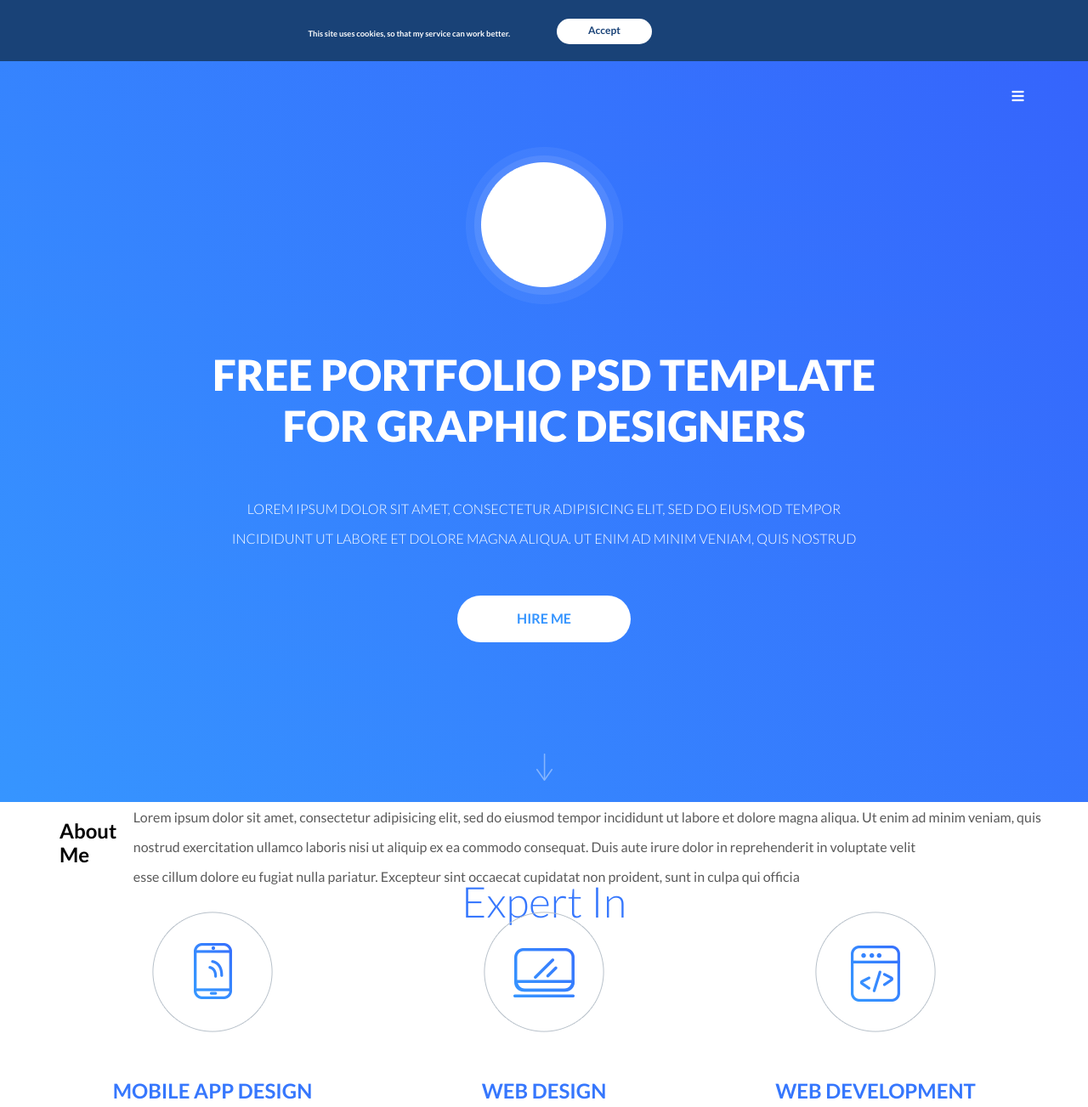
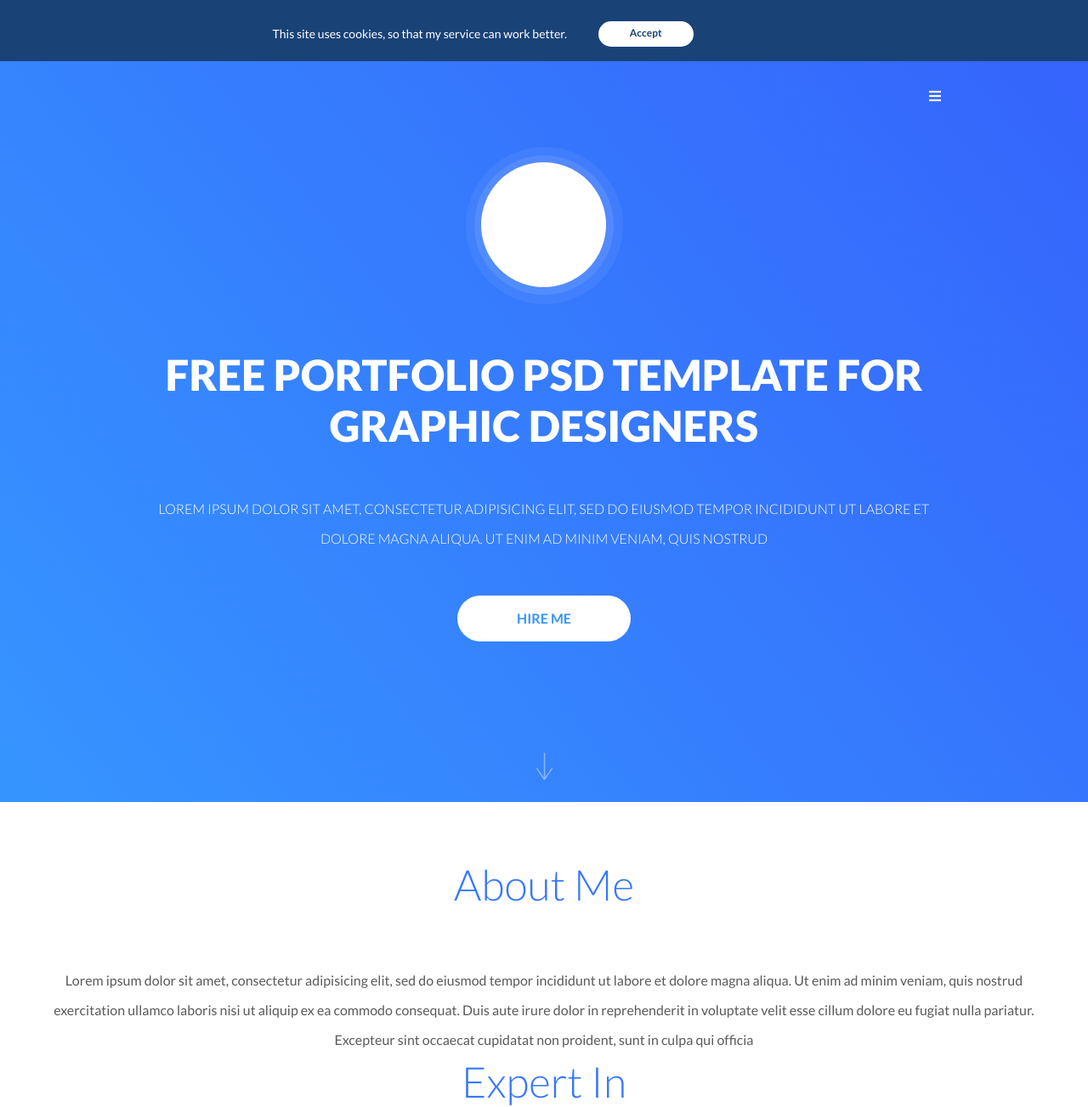
Before and after one commit to frontend-6/Banana, a plain HTML site: page index.html in a window 1280 px wide. Shown: the top 1303 px of the page at 85% size. Drawn offline with Linux system fonts and the light colour scheme.

Commit message:
banana fixed first 3 sections

```diff
--- a/css/style.css
+++ b/css/style.css
@@ -8,6 +8,13 @@ h1 {
     line-height: 24px;
     /* Приближение из-за подстановки шрифтов */
     text-align: center;
+}
+
+h2 {
+    color: #3677fd;
+font-size: 50px;
+font-weight: 300;
+line-height: 35px;
 }
 
 h3 {
@@ -30,6 +37,7 @@ p {
 
 body {
     font-family: 'Lato', sans-serif;
+    text-align: center;
    /* background-image: url(../psd/Eskulap\ Template-Symu_co.png);
     background-position: top;*/
 }
@@ -46,6 +54,8 @@ a {
 #cookies {
     height: 72px;
     background-color: #194277;
+    position: sticky;
+    position: -webkit-sticky;
 }
 
 .cookies {
@@ -53,7 +63,7 @@ a {
     margin-top: 22px;
 }
 
-.cookies__text {
+.cookies__text h6{
     color: white;
     font-size: 14px;
     font-weight: 400;
@@ -67,13 +77,7 @@ a {
     line-height: 16px;
     text-align: center;
     padding-top: 6px;
-}
-
-.button--small {
-    width: 112px;
-    height: 30px;
-    background-color: white;
-    border-radius: 15px;
+    margin-top: 3px;
 }
 
 #welcome {
@@ -120,10 +124,24 @@ a {
 }
 
 .button {
-    width: 204px;
-height: 55px;
 background-color: white;
-border-radius: 28px;
+border: none;
+}
+
+.button--primary {
+    padding: 12px 70px;
+    border-radius: 28px;
+}
+
+
+.button:hover {
+    background-color: lightblue;
+}
+
+.button--small {
+    width: 112px;
+height: 30px;
+    border-radius: 15px;
 }
 
 .flex-container .welcome__link {
@@ -136,6 +154,15 @@ padding-top: 12px;
 margin-bottom: 131px;
 }
 
+#about_me {
+    padding: 50px;
+}
+
+#about_me h2 {
+    margin: 0;
+    margin-top: 30px;
+}
+
 
 .panel{
     text-align: center;
--- a/index.html
+++ b/index.html
@@ -23,13 +23,13 @@
         <div class="container">
             <div class="row">
                 <div class="cookies d-flex flex-row justify-content-center">
-                    <div class="col-3">
+                    <div class="col-4">
                         <div class="cookies__text">
                             <h6>This site uses cookies, so that my service can work better.</h6>
                         </div>
                     </div>
                     <div class="col-3">
-                        <div class="cookies__link button--small">
+                        <div class="cookies__link button button--small">
                             <a href="javascript:void(0)">Accept</a>
                         </div>
                     </div>
@@ -41,7 +41,7 @@
     <section id="welcome">
         <div class="container">
             <div class="row">
-                <div class="col">
+                <div class="col-10 offset-1">
                     <div class="flex-container d-flex flex-column align-items-center justify-content-between">
                         <div class="welcome__menu">
                             <i class="fas fa-bars"></i>
@@ -50,14 +50,14 @@
                             <img src="images/circle.png" alt="circle">
                         </div>
                         <div class="welcome__header">
-                            <h1>free portfolio PSD template<br>FOR GRAPHIC designerS</h1>
+                            <h1>free portfolio PSD template FOR GRAPHIC designerS</h1>
                         </div>
                         <div class="welcome__text">
-                            <p>Lorem ipsum dolor sit amet, consectetur adipisicing elit, sed do eiusmod tempor<br>
+                            <p>Lorem ipsum dolor sit amet, consectetur adipisicing elit, sed do eiusmod tempor
                                 incididunt
                                 ut labore et dolore magna aliqua. Ut enim ad minim veniam, quis nostrud</p>
                         </div>
-                        <div class="welcome__link button">
+                        <div class="welcome__link button button--primary">
                             <a href="javascript:void(0)">HIRE ME</a>
                         </div>
                         <div class="welcome__arrow">
@@ -72,25 +72,27 @@
     <section id="about_me">
         <div class="container">
             <div class="row">
-                <div class="col">
+                <div class=" d-flex flex-column">
+                <div class="col-10 offset-1">
                     <div class="about_me__header">
                         <h2>About Me</h2>
                     </div>
                 </div>
                 <div class="about_me__text">
                     <p>Lorem ipsum dolor sit amet, consectetur adipisicing elit, sed do eiusmod tempor incididunt ut
-                        labore et dolore magna aliqua. Ut enim ad minim veniam, quis<br>
+                        labore et dolore magna aliqua. Ut enim ad minim veniam, quis
                         nostrud exercitation ullamco laboris nisi ut aliquip ex ea commodo consequat. Duis aute irure
-                        dolor in reprehenderit in voluptate velit<br>
+                        dolor in reprehenderit in voluptate velit
                         esse cillum dolore eu fugiat nulla pariatur. Excepteur sint occaecat cupidatat non proident,
                         sunt in culpa qui officia </p>
                 </div>
+            </div>
             </div>
         </div>
     </section>
     <!-- Expert In -->
     <div class="container">
-        <h1>Expert In</h1>
+        <h2>Expert In</h2>
         <div class="row">
             <div class="col-4">
                 <div class="panel d-flex flex-column align-items-center">
```
